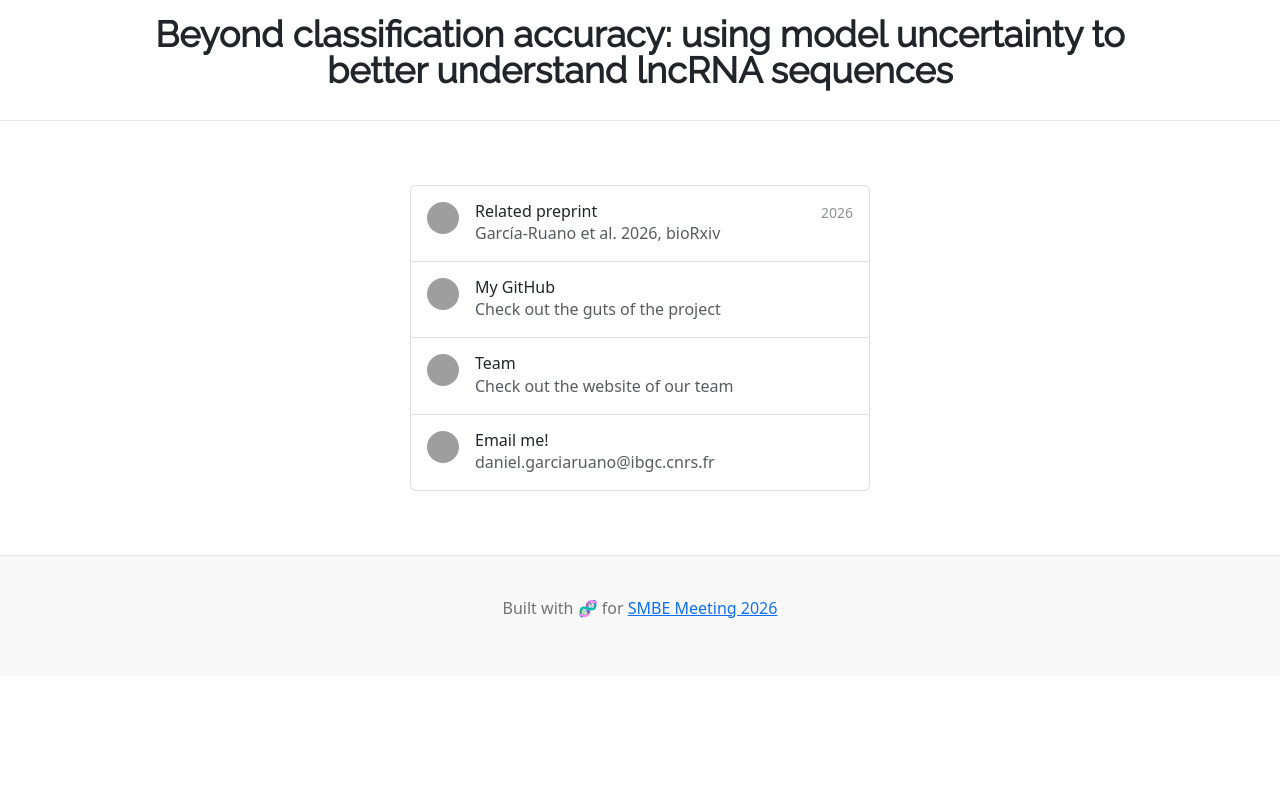
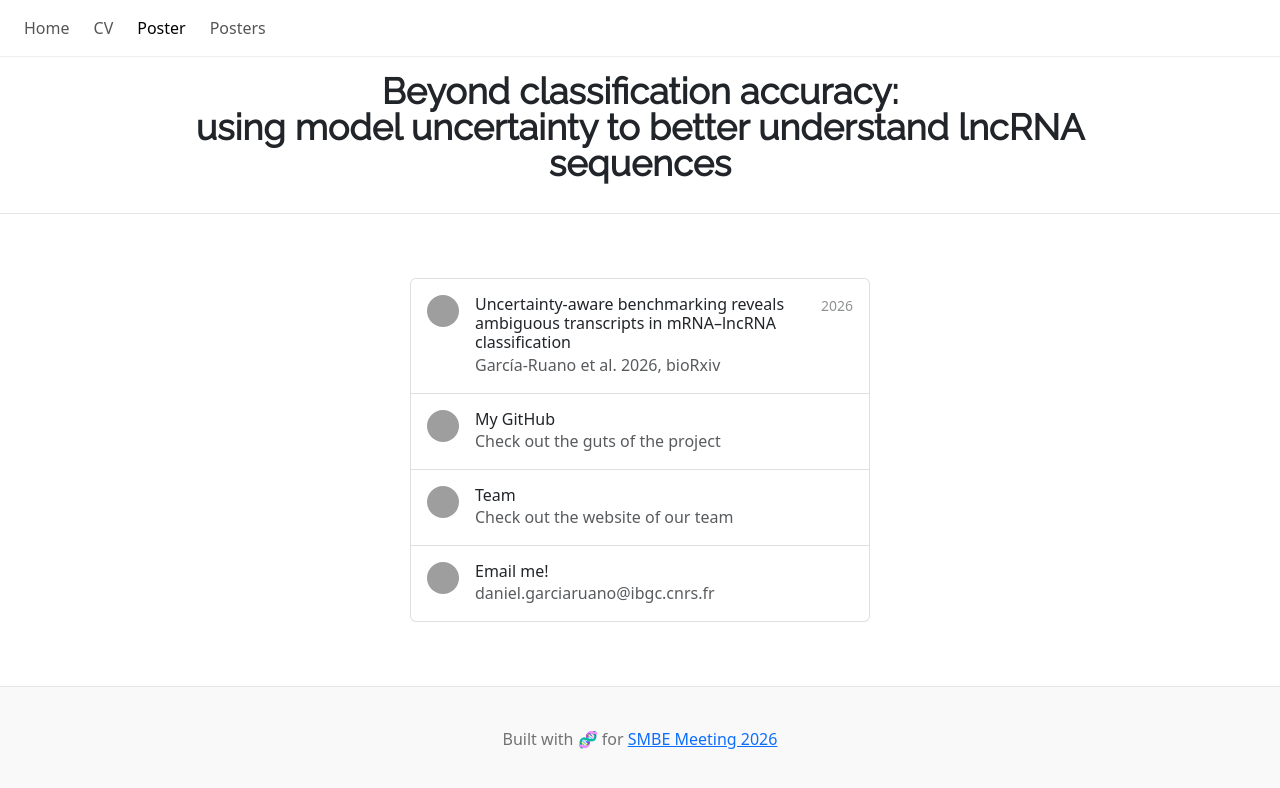
Before and after one commit to dgruano/dgruano.github.io, a Jekyll site: the page built from poster.md, in a window 1280 px wide. Shown: the top 788 px of the page. Built offline with Jekyll 4.4.1, drawn with Linux system fonts in a browser that asks for light colours; grey boxes are pictures that could not be loaded.

Commit message:
fix(poster): add navbar to poster page

```diff
--- a/_layouts/poster.html
+++ b/_layouts/poster.html
@@ -7,6 +7,9 @@
   <link href="https://cdn.jsdelivr.net/npm/bootstrap@5.2.2/dist/css/bootstrap.min.css" rel="stylesheet">
   <link href="/assets/css/list-groups.css" rel="stylesheet">
   <style>
+    nav { padding: 1rem 1.5rem; border-bottom: 1px solid #eee; display: flex; gap: 1.5rem; }
+    nav a { text-decoration: none; color: #555; font-weight: 500; }
+    nav a.active, nav a:hover { color: #000; }
     .blog-header {
       line-height: 1;
       border-bottom: 1px solid #e5e5e5;
@@ -26,10 +29,16 @@
   </style>
 </head>
 <body>
+  <nav>
+    <a href="/">Home</a>
+    <a href="/cv">CV</a>
+    <a href="/poster" class="active">Poster</a>
+    <a href="/posters">Posters</a>
+  </nav>
   <header class="blog-header py-3">
     <div class="row flex-nowrap justify-content-center align-items-center">
       <div class="col-10 text-center">
-        <p class="blog-header-logo text-dark">{{ page.title }}</p>
+        <p class="blog-header-logo text-dark">{{ page.title_html | default: page.title }}</p>
       </div>
     </div>
   </header>
--- a/poster.md
+++ b/poster.md
@@ -1,10 +1,11 @@
 ---
 layout: poster
 title: "Beyond classification accuracy: using model uncertainty to better understand lncRNA sequences"
+title_html: "<strong>Beyond classification accuracy:</strong><br>using model uncertainty to better understand lncRNA sequences"
 conference: "SMBE Meeting 2026"
 conference_url: "https://smbe2026.org"
 links:
-  - label: "Related preprint"
+  - label: "Uncertainty-aware benchmarking reveals ambiguous transcripts in mRNA–lncRNA classification"
     description: "García-Ruano et al. 2026, bioRxiv"
     url: "https://doi.org/10.64898/2026.04.14.718168"
     icon_url: "https://icons.veryicon.com/png/o/miscellaneous/decon/article-10.png"
@@ -12,10 +13,10 @@ links:
   - label: "My GitHub"
     description: "Check out the guts of the project"
     url: "https://github.com/dgruano"
-    icon_url: "https://icones.pro/wp-content/uploads/2021/06/symbole-github-violet.png"
+    icon_url: https://cdn.jsdelivr.net/gh/homarr-labs/dashboard-icons/png/github.png"
   - label: "Team"
     description: "Check out the website of our team"
-    url: "https://www.cbib.u-bordeaux.fr/"
+    url: "https://bordeaux-bioinformatics.fr/"
     icon_url: "https://i.pinimg.com/originals/d8/10/55/d81055d32cf810a6d527b5eb9ae20f08.png"
   - label: "Email me!"
     description: "daniel.garciaruano@ibgc.cnrs.fr"
```
